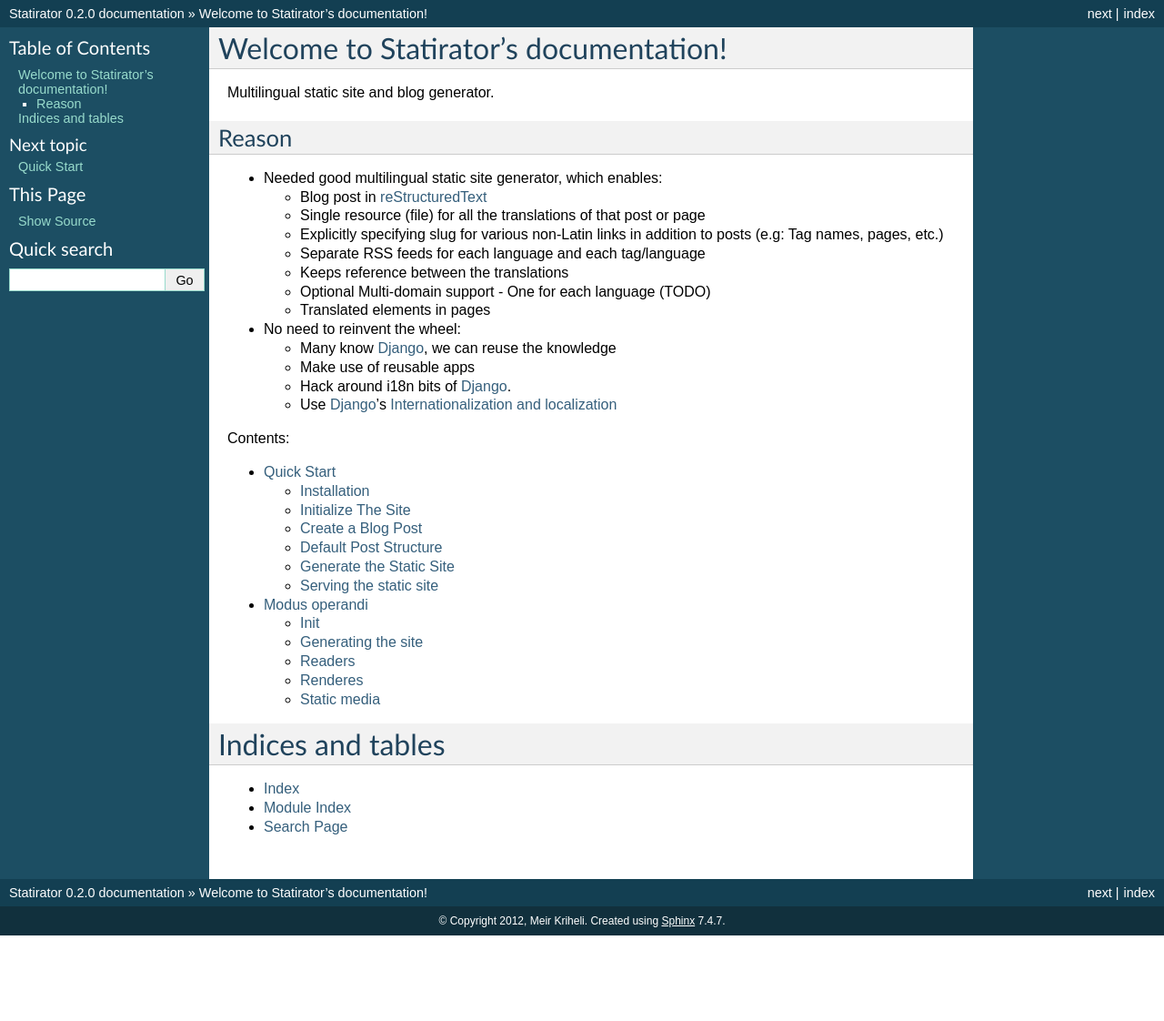
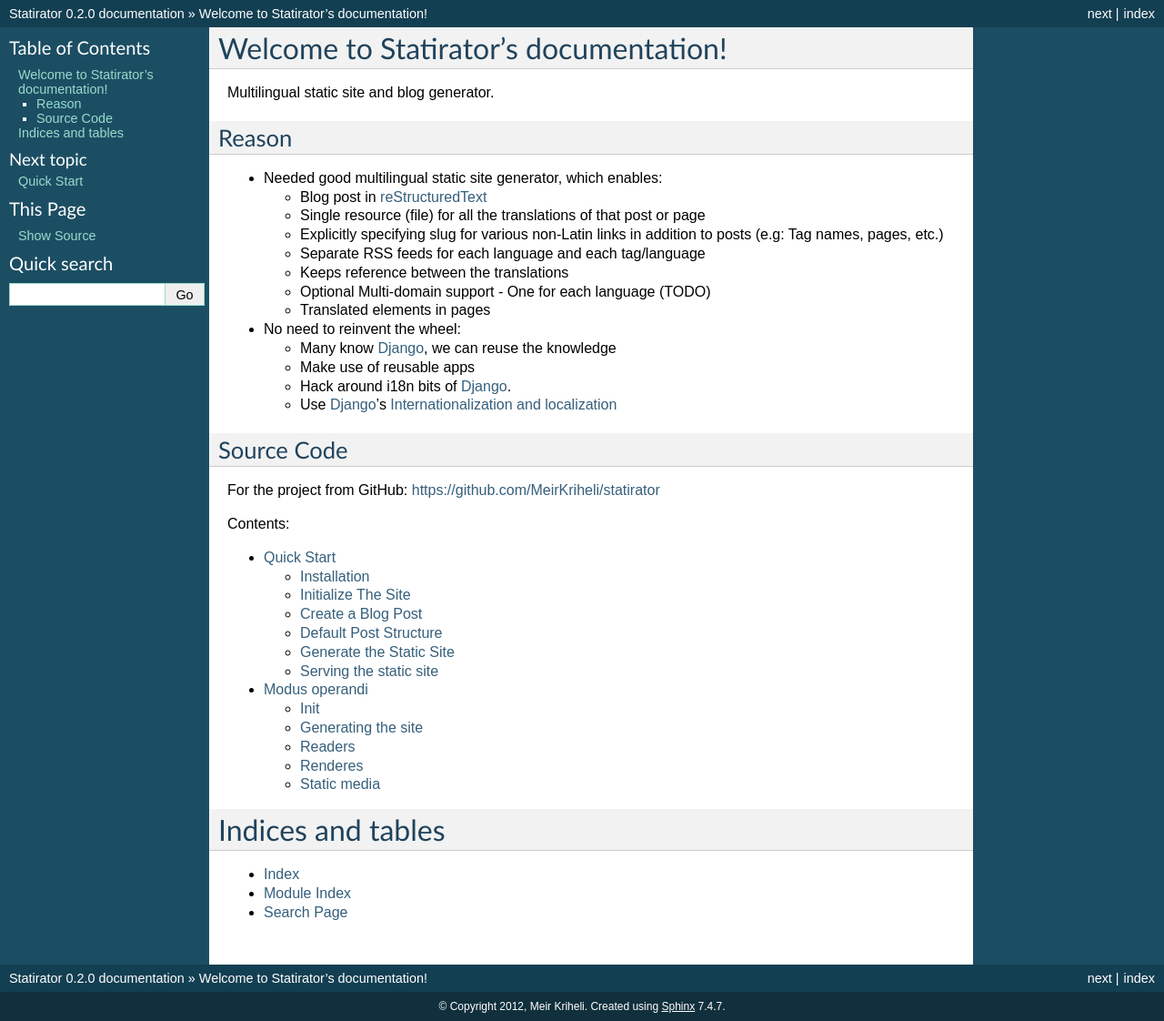
Before and after one commit to MeirKriheli/statirator, a Sphinx documentation site: the page built from docs/index.rst, in a window 1280 px wide. Shown: the whole page at 91% size. Built offline with Sphinx 7.4.7, drawn with Linux system fonts in a browser that asks for light colours; before the commit the page ends 1028 px from its top, so only the background shows below that.

Commit message:
Added a link to the github repo

```diff
--- a/docs/index.rst
+++ b/docs/index.rst
@@ -29,6 +29,12 @@ Reason
   * Hack around i18n bits of Django_.
   * Use Django_'s `Internationalization and localization`_
 
+
+Source Code
+------------
+
+For the project from GitHub: https://github.com/MeirKriheli/statirator
+
 Contents:
 
 .. _Django: https://www.djangoproject.com/
```
